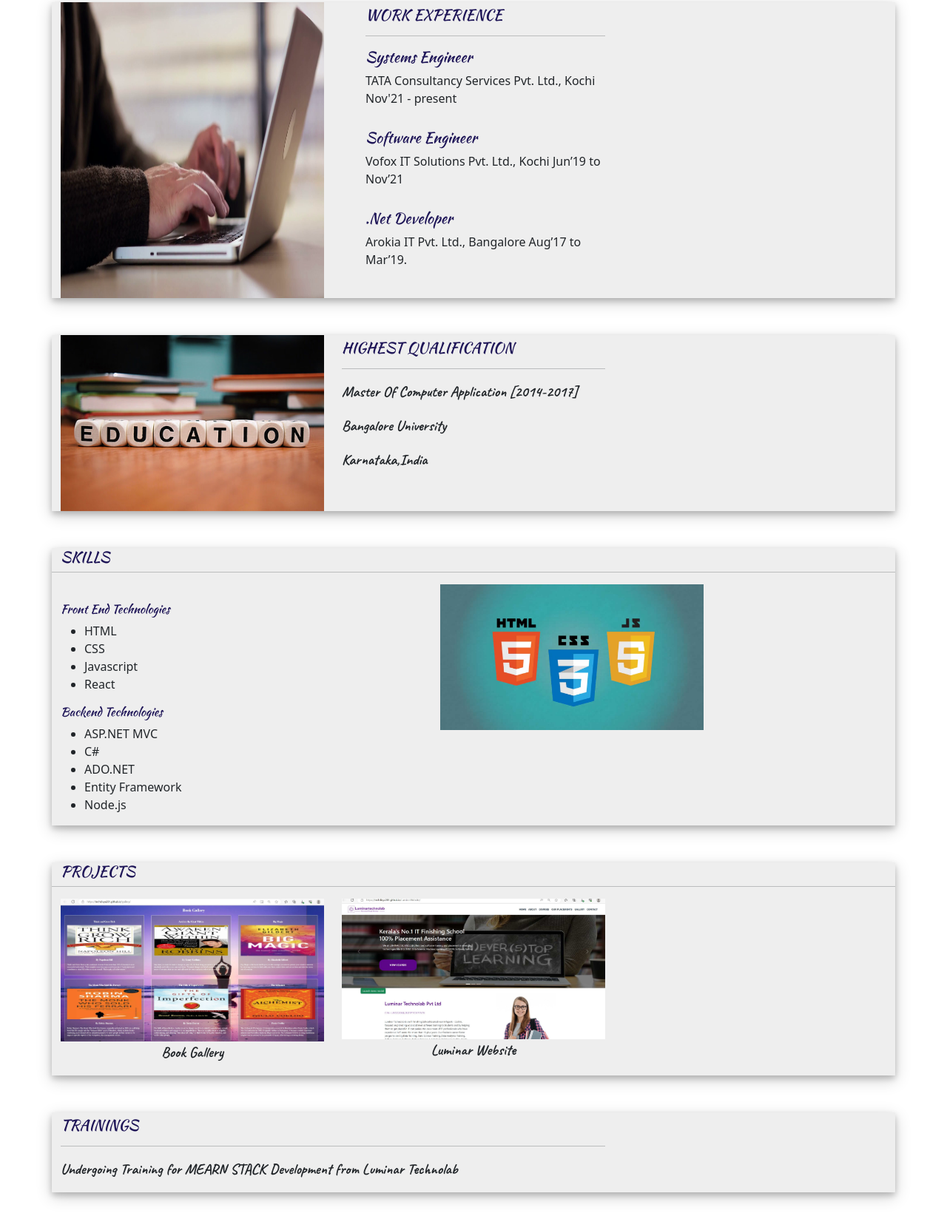
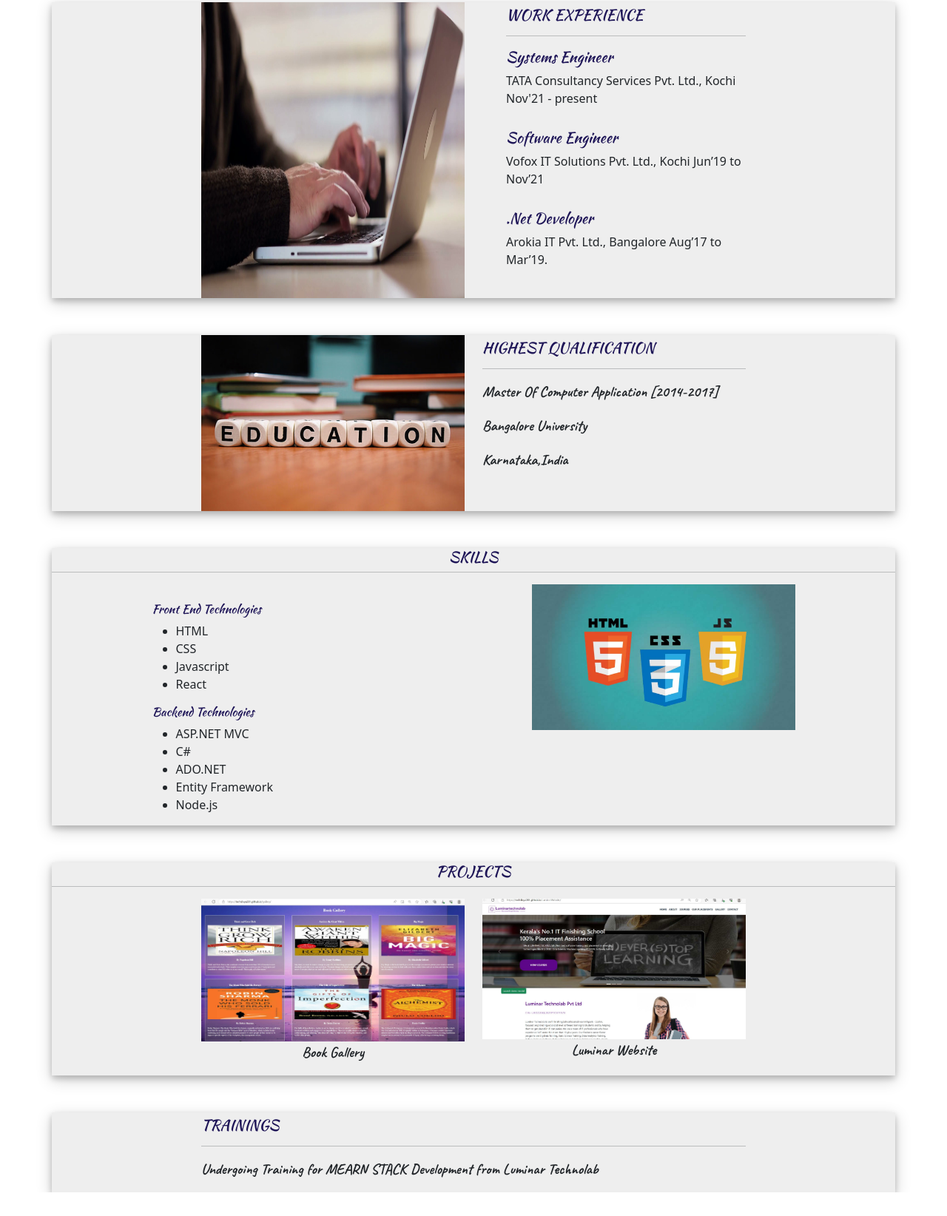
Before and after one commit to techdivya281/Personal_Portfolio, a plain HTML site: page index.html in a window 1280 px wide. Shown: the part 827-2471 px from the top of the page at 74% size. After the commit the page ends 2439 px from the top, so only its background shows below. Drawn offline with nearby package versions, Linux system fonts and the light colour scheme; a web font is replaced by a local one.

Commit message:
modified files

```diff
--- a/index.html
+++ b/index.html
@@ -23,8 +23,8 @@
 
 </head>
 
-<body>
-    <nav class="navbar navbar-expand-lg sticky-top background-color" id="#navbar-example2" style="margin-right: -10px;">
+<body >
+    <nav class="navbar navbar-expand-lg sticky-top background-color" id="#navbar-example2">
         <div style="width:100%">
             <button class="navbar-toggler background-color" type="button" data-bs-toggle="collapse"
                 style="background-color: aliceblue;" data-bs-target="#navbarSupportedContent"
@@ -59,9 +59,8 @@
 
     </nav>
 
-
-    <div id="profile-section" class="container" style="margin-top: 50px; justify-content: center;">
-        <div  class="row">
+    <div id="profile-section" class="container" style="margin-top: 50px">
+        <div  class="row jusify-content-center">
             <div class="col-md-4">
                 <img src="./Images/ProfileImage.png" style="width: 100%;" alt="">
                 <h1>Hi, I am Divya</h1>
@@ -78,7 +77,7 @@
     </div>
 
     <div id="experience-section" class="container">
-        <div  class="row">
+        <div  class="row jusify-content-center">
             <div class="col-md-4">
                 <img style="width:100%;height: 100%;" src="./Images/PortfolioImage01.png" alt="">
             </div>
@@ -109,7 +108,7 @@
 
 
     <div id="education-section" class="container">
-        <div class="row">
+        <div class="row jusify-content-center">
             <div id="scrollspyHeading2" class="col-md-4"><img src="./Images/PortfolioImage02.png" style="width: 100%;">
             </div>
             <div class="col-md-4" class="degree">
@@ -124,8 +123,8 @@
     </div>
 
     <div id="skills-section" class="container">
-        <div class="row">
-            <h5 class="degree">SKILLS</h5>
+        <div class="row jusify-content-center">
+            <h5 class="degree text-center">SKILLS</h5>
             <hr>
             <div class="col-md-4" style="width:45%">
 
@@ -153,8 +152,8 @@
     </div>
 
     <div id="project-section" class="container">
-        <div class="row">
-            <h5>PROJECTS</h5> <hr>
+        <div class="row jusify-content-center">
+            <h5 class="text-center">PROJECTS</h5> <hr>
             <div class="col-md-4">
                 <img src="./Images/BookGallery.jpg" style="width: 100%;" alt="">
                 <p class="text-center fs-5">Book Gallery</p>
@@ -167,7 +166,7 @@
     </div>
 
     <div id="training-section" class="container">
-        <div class="row">
+        <div class="row jusify-content-center">
             <div class="col-md-8">
                 <h5 class="degree fs-5">TRAININGS</h5><hr>
                 <p class="fs-5">Undergoing Training for MEARN STACK Development from Luminar Technolab</p>
@@ -175,9 +174,6 @@
         </div>
     </div>
 
-    <div class="mt-3 row">
-        <p> </p>
-    </div>
 
 </body>
 
--- a/personalPortfolio.css
+++ b/personalPortfolio.css
@@ -4,6 +4,8 @@ body
     background-repeat: none;
     background-size: contain;
     overflow-x: hidden;
+    padding: 0;
+    margin: 0;
 }
 
 .background-color
@@ -34,12 +36,10 @@ li h5,h5,h6{
     box-shadow: 0 4px 8px 0 rgba(0, 0, 0, 0.2), 0 6px 20px 0 rgba(0, 0, 0, 0.19);
     margin-top: 50px;
     background-color:#d3d3d365;
-    justify-content:center;
+
 
 }
-@media screen and (max-width: 500px) {
-    body {
-        background-repeat: none;
-    }
-
+.jusify-content-center
+{
+    justify-content:center;
 }
```
